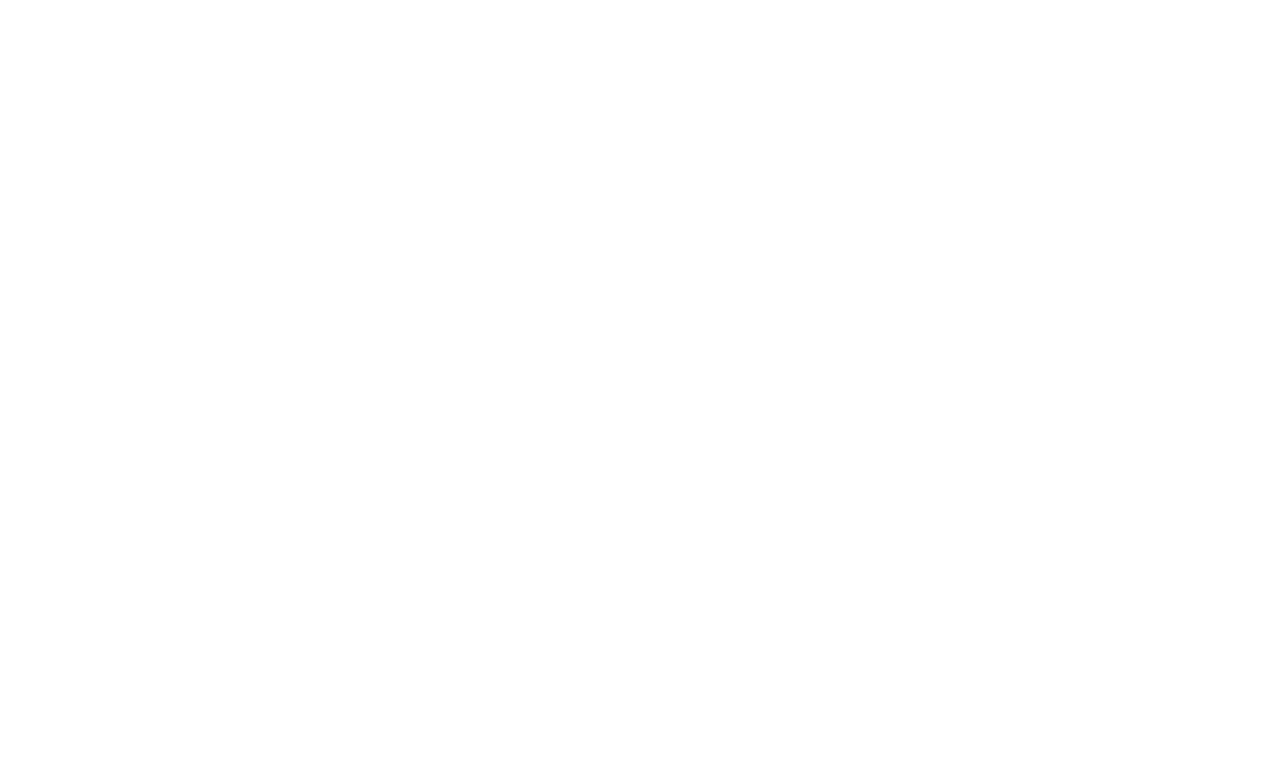
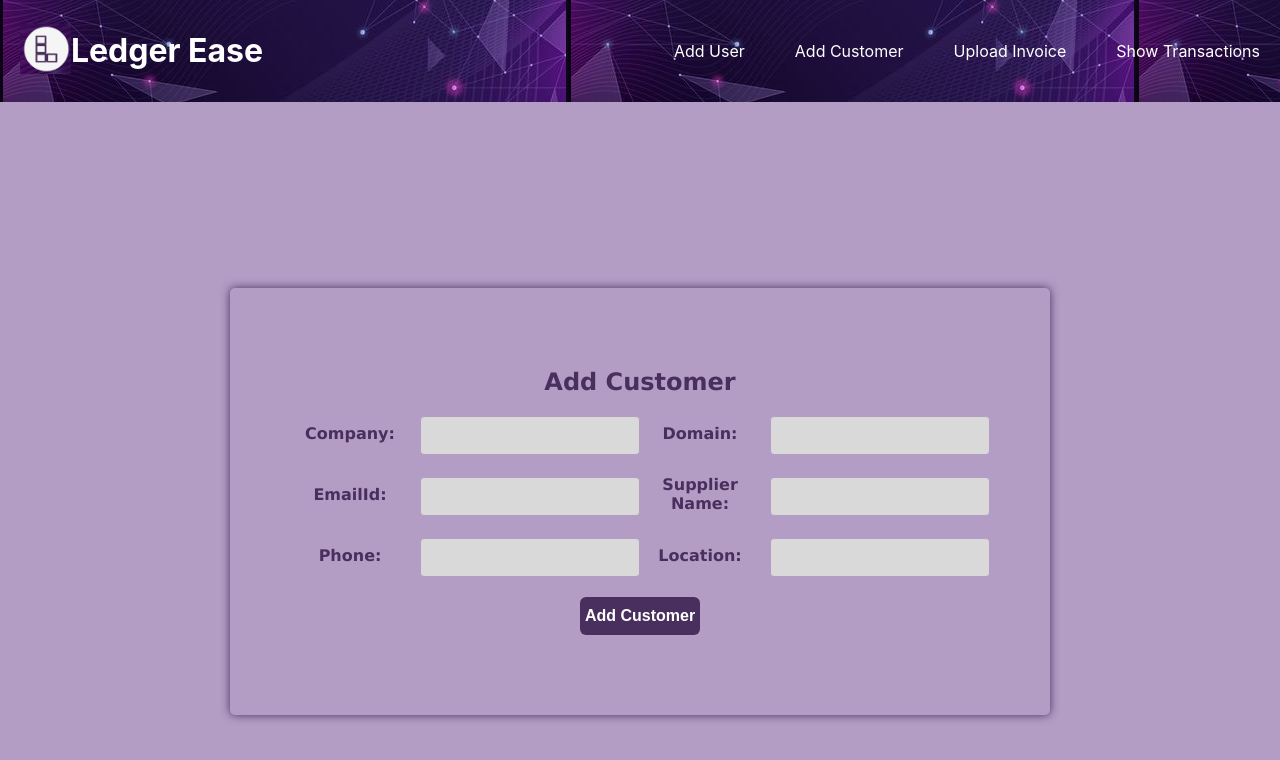
Before and after one commit to Sankamethra/ReactJS, a React (Create React App) app in the folder study/project/: page /addcustomer in a window 1280 px wide. Before the commit this address had no page. Shown: the top 760 px of the page. Built offline with nearby package versions, Linux system fonts and the light colour scheme.

Commit message:
added customer

```diff
--- a/study/project/src/App.js
+++ b/study/project/src/App.js
@@ -5,7 +5,7 @@
 import Login from './components/login/login';
 import Adduser from './components/adduser/adduser';
 import Header from './components/header/header';
-// import AddCustomer from './components/addcustomer/addcustomer';
+import AddCustomer from './components/addcustomer/addcustomer';
 
 
 const App = () => {
@@ -17,7 +17,7 @@
         <Route path="/login" element={<Login />} />
         <Route path="/adduser" element={<Adduser />} />
         <Route path="/header" element={<Header />} />
-        {/* <Route path="/addcustomer" element={<AddCustomer />} /> */}
+        <Route path="/addcustomer" element={<AddCustomer />} />
         {/* Add more routes as needed */}
       </Routes>
     </Router>
--- /dev/null
+++ b/study/project/src/components/addcustomer/addcustomer.css
@@ -0,0 +1,77 @@
+/* addcustomer.css */
+
+.addcustomer-container {
+    display: flex;
+    justify-content: center;
+    align-items: center;
+    height: 100vh; /* Adjust as needed */
+    background-color: #B39DC5; /* Violet background color */
+}
+
+.addcustomer-content {
+    background-color: #B39DC5; /* Grey background color for the content */
+    padding: 60px;
+    border-radius: 5px;
+    box-shadow: 0 0 10px #492F5D;
+    text-align: center;
+    max-width: 700px; /* Adjust as needed */
+    width: 100%;
+    font-size: 16px;
+    color: #492F5D;
+    font-family:Verdana, Geneva, Tahoma, sans-serif; /* Set the font family */
+    font-weight: bold; /* Font weight */
+}
+
+.input-group {
+    margin-bottom: 20px;
+    display: flex; /* Display input group as flex container */
+    align-items: center; /* Align items vertically */
+    font-weight: bold; /* Font weight */
+
+}
+
+.input-group label {
+    display: block;
+    margin-bottom: 5px;
+    width: 120px; /* Fixed width for labels */
+    margin-right: 10px; /* Add spacing between label and input box */
+    font-size: 16px; /* Font size */
+    color: #492F5D;
+    font-family:Verdana, Geneva, Tahoma, sans-serif; /* Set the font family */
+    font-weight: bold; /* Font weight */
+
+}
+
+.input-group input {
+    width: 100%;
+    flex: 1; /* Input box takes up remaining space */
+    padding: 8px;
+    box-sizing: border-box;
+    border: 1px solid #B39DC5;
+    border-radius: 4px;
+    outline: none;
+    font-family: Arial, sans-serif; /* Set the font family */
+    font-size: 18px; /* Font size */
+    font-weight: bold; /* Font weight */
+    background-color: #D9D9D9; /* New background color for input boxes */
+}
+
+.addcustomer-button {
+    display: flex;
+    align-items: center;
+    margin: 20px auto; /* Center the button */
+    justify-content: center;
+    padding: 10px 60px;
+    background-color: #492F5D; /* Button background color */
+    color: white;
+    border: none;
+    border-radius: 6px;
+    cursor: pointer;
+    font-size: 16px;
+    white-space: nowrap; /* Prevent text from wrapping */
+    font-weight: bold; /* Font weight */
+}
+
+.addcustomer-button:hover {
+    background-color: #B39DC5; /* Button background color on hover */
+}
--- /dev/null
+++ b/study/project/src/components/addcustomer/addcustomer.js
@@ -0,0 +1,40 @@
+// AddCustomer.js
+import React from 'react';
+import Header from '../header/header';
+import './addcustomer.css';
+
+const AddCustomer= () => {
+    return (
+        <div>
+            <Header />
+            <div className="addcustomer-container">
+                <div className="addcustomer-content">
+                    <h2>Add Customer</h2>
+                    <div className="input-group">
+                        <label htmlFor="company">Company:</label>
+                        <input type="text" id="company" name="company" />
+                        <label htmlFor="domain">Domain:</label>
+                        <input type="text" id="domain" name="domain" />
+                    </div>
+                    <div className="input-group">
+                        <label htmlFor="company">EmailId:</label>
+                        <input type="text" id="company" name="company" />
+                        <label htmlFor="domain">Supplier Name:</label>
+                        <input type="text" id="domain" name="domain" />
+                    </div>
+                    <div className="input-group">
+                        <label htmlFor="company">Phone:</label>
+                        <input type="text" id="company" name="company" />
+                        <label htmlFor="domain">Location:</label>
+                        <input type="text" id="domain" name="domain" />
+                    </div>
+                    <button className="addcustomer-button">Add Customer</button>
+                </div>
+            </div>
+        </div>
+
+    );
+
+};
+
+export default AddCustomer;
--- a/study/project/src/components/adduser/adduser.js
+++ b/study/project/src/components/adduser/adduser.js
@@ -2,7 +2,6 @@
 import React from 'react';
 import Header from '../header/header';
 import './adduser.css'; // Import header styles
-
 
 const Adduser = () => {
     return (
```
Also changed, not shown: study/project/generate-react-cli.json (added, +14 -0 lines).
